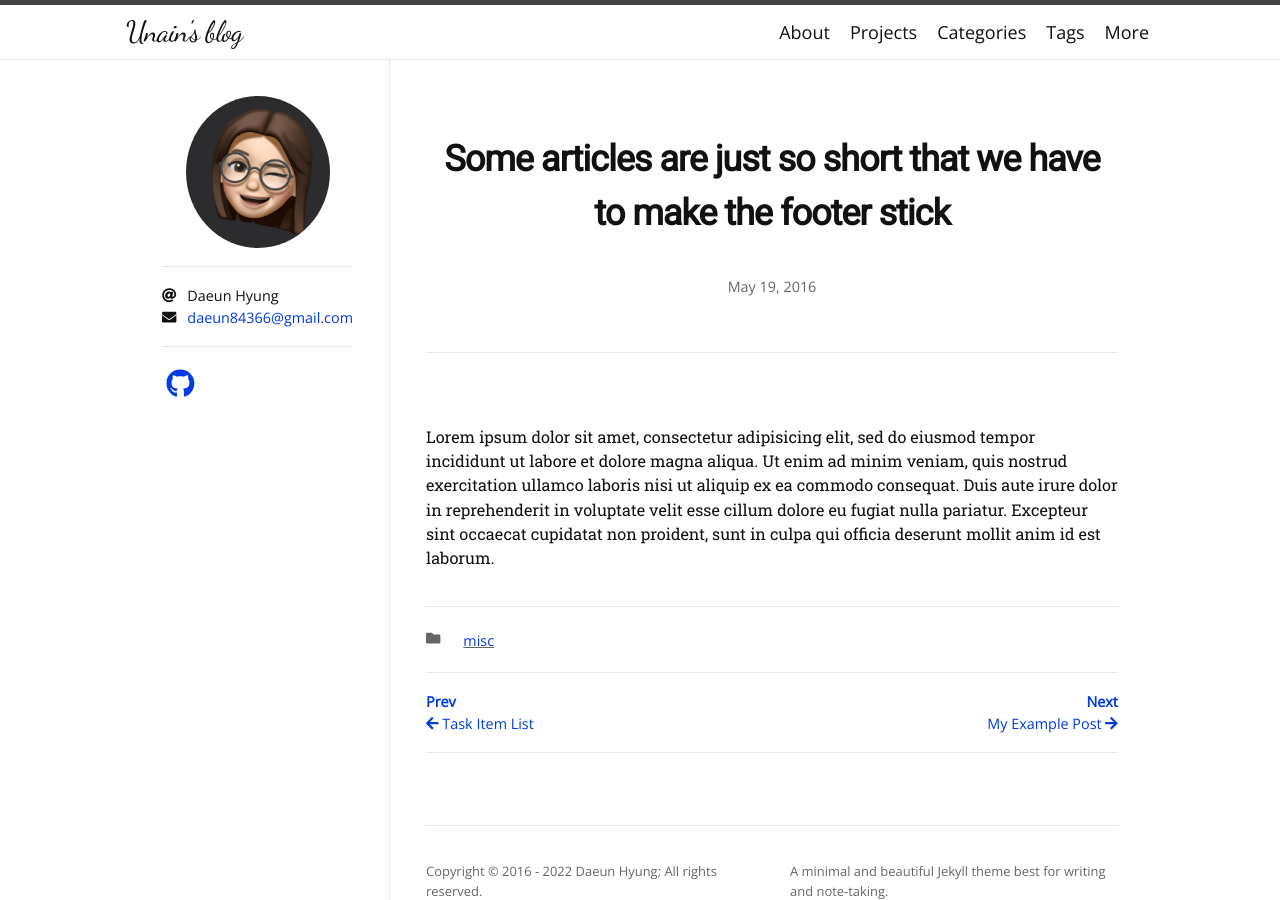
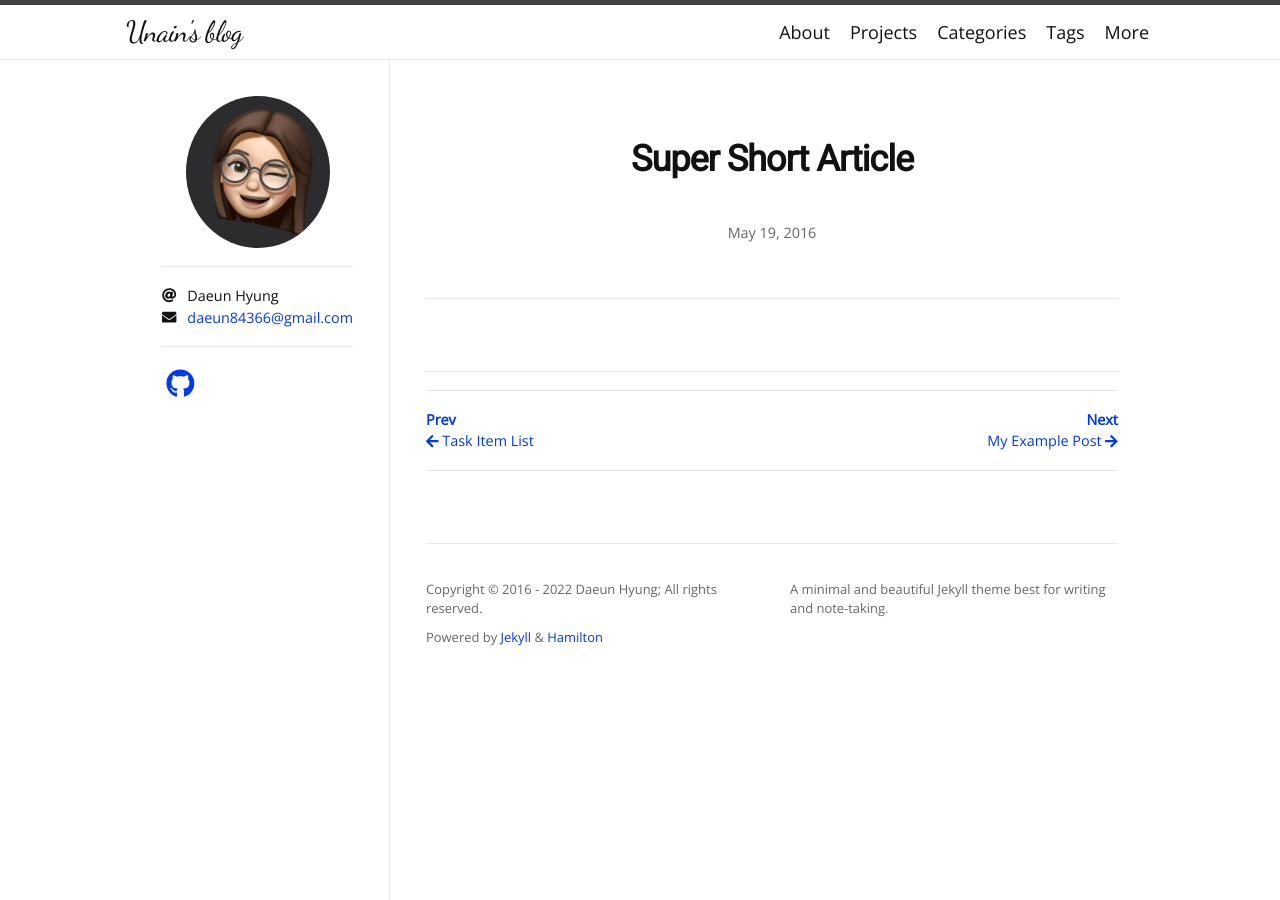
Before and after one commit to unain-dev/unain-dev.github.io, a Jekyll site: the page built from _posts/2016-05-19-super-short-article.md, in a window 1280 px wide. Built offline with Jekyll 4.4.1, drawn with Linux system fonts in a browser that asks for light colours; nearby versions of some CDN libraries; some web fonts are replaced; our own code applies the rules of GitHub Pages for plain Markdown files.

Commit message:
미사용 페이지 주석처리

```diff
--- a/_posts/2016-05-19-super-short-article.md
+++ b/_posts/2016-05-19-super-short-article.md
@@ -1,7 +1,7 @@
----
+<!-- ---
 layout: post
 title: "Some articles are just so short that we have to make the footer stick"
 categories: misc
 ---
 
-Lorem ipsum dolor sit amet, consectetur adipisicing elit, sed do eiusmod tempor incididunt ut labore et dolore magna aliqua. Ut enim ad minim veniam, quis nostrud exercitation ullamco laboris nisi ut aliquip ex ea commodo consequat. Duis aute irure dolor in reprehenderit in voluptate velit esse cillum dolore eu fugiat nulla pariatur. Excepteur sint occaecat cupidatat non proident, sunt in culpa qui officia deserunt mollit anim id est laborum.
+Lorem ipsum dolor sit amet, consectetur adipisicing elit, sed do eiusmod tempor incididunt ut labore et dolore magna aliqua. Ut enim ad minim veniam, quis nostrud exercitation ullamco laboris nisi ut aliquip ex ea commodo consequat. Duis aute irure dolor in reprehenderit in voluptate velit esse cillum dolore eu fugiat nulla pariatur. Excepteur sint occaecat cupidatat non proident, sunt in culpa qui officia deserunt mollit anim id est laborum. -->
```
Also changed, not shown: _posts/2016-01-11-task-item-list.md (+2 -2 lines), _posts/2016-05-20-my-example-post.md (+2 -2 lines), _posts/2016-05-20-super-long-article.md (+2 -2 lines), _posts/2016-05-20-this-post-demonstrates-post-content-styles.md (+2 -2 lines), _posts/2016-05-20-welcome-to-jekyll.md (+2 -2 lines).
